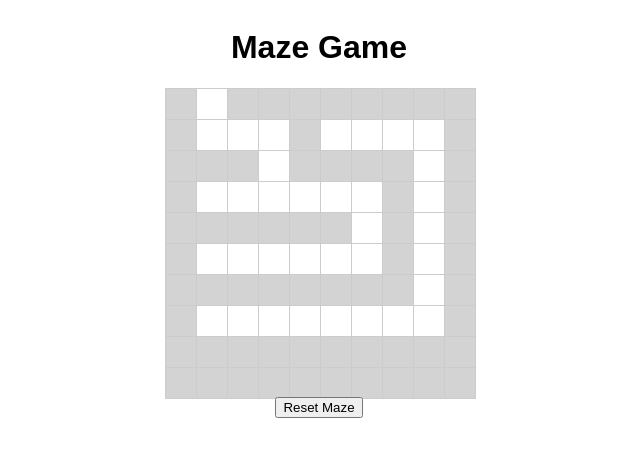
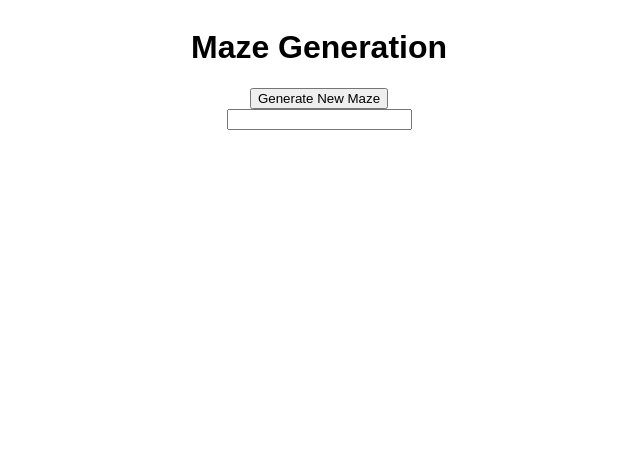
Before and after one commit to N3rd10/maze, a plain HTML site: page index.html in a window 1280 px wide. Shown: the whole page, without its empty margins (321-961 px from the left). Drawn offline with Linux system fonts and the light colour scheme.

Commit message:
Update index.html

```diff
--- a/index.html
+++ b/index.html
@@ -3,13 +3,16 @@
 <head>
     <meta charset="UTF-8">
     <meta name="viewport" content="width=device-width, initial-scale=1.0">
-    <title>Maze Game</title>
+    <title>Maze Generation</title>
+    <script src="script.js" defer></script>
     <link rel="stylesheet" href="styles.css">
 </head>
 <body>
-    <h1>Maze Game</h1>
-    <div id="maze"></div>
-    <button id="reset">Reset Maze</button>
-    <script src="script.js"></script>
+
+    <h1>Maze Generation</h1>
+    <button id="generateMazeButton">Generate New Maze</button>
+    <input type="number" id="reselution">
+    <canvas class="maze"></canvas>
+
 </body>
 </html>
```
